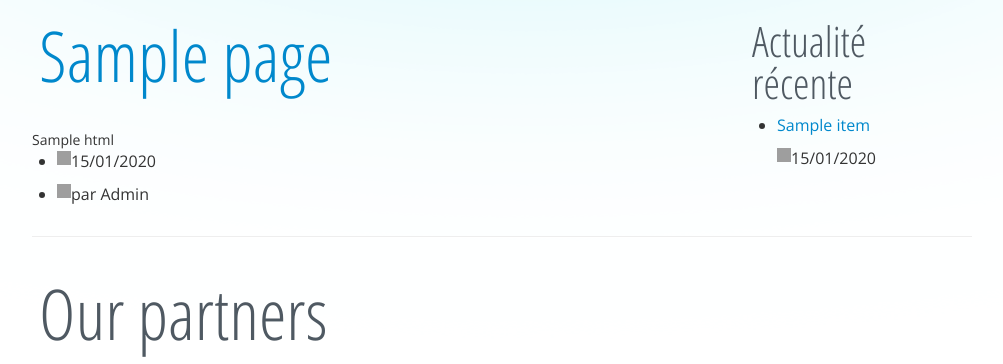
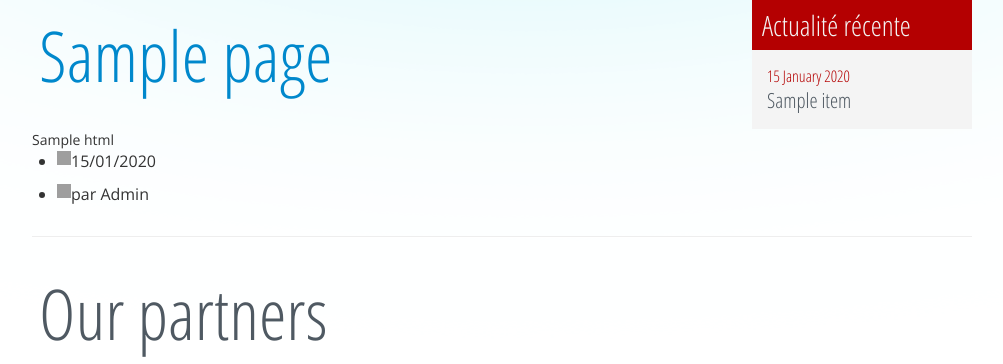
Before and after one commit to OWF/owf2013, a Python web app: template website/templates/news_item.html in a window 1280 px wide. Shown: the part 200-564 px from the top of the page, without its empty margins (138-1141 px from the left). Run offline with Jinja, Linux system fonts and the light colour scheme; the template is opened without the code that fills it: most values are stand-ins (such as "Sample title", 1, 10 or a date in 2020); grey boxes are pictures that could not be loaded.

Commit message:
Update latest news menu.

```diff
--- a/website/static/css/stylesheet.css
+++ b/website/static/css/stylesheet.css
@@ -320,6 +320,10 @@ body {
   font-size: 1.3em;
 }
 
+#hr-partner {
+  margin: 18px 0;
+}
+
 #rd-productif {
   display: block;
   margin: 23px auto 0 auto;
@@ -463,7 +467,6 @@ body {
   border-color: #EBEBEB;
   border-style: solid none;
   border-width: 1px 0;
-  margin: 18px 0;
 }
 
 /* added / overridden by SF */
@@ -507,3 +510,48 @@ body {
 .domain .btn {
   font-size: 16px;
 }
+
+/*   _macros.html   */
+#main .sidebar {
+  font-family: 'Open Sans Condensed', sans-serif;
+}
+
+#main .sidebar h2 {
+  color: #F4F4F4;
+  background-color: #B40001;
+  font-size: 2em;
+  font-weight: normal;
+  line-height: 1.8em;
+  padding-left: 10px;
+  margin: 0;
+}
+
+#main .sidebar ul {
+  background-color: #F4F4F4;
+  margin: 0;
+}
+
+#main .sidebar li {
+  list-style: none;
+  margin: 0;
+  padding: 15px;
+}
+
+#main .sidebar span {
+  display: block;
+}
+
+#main .sidebar a {
+  color: #4F5962;
+  font-size: 1.3em;
+}
+
+#main .sidebar .hr {
+  margin-left: 15px;
+  margin-right: 15px;
+}
+
+#main .latest-news-menu-date {
+  color: #B40001;
+  font-size: 1em;
+}
--- a/website/templates/_base.html
+++ b/website/templates/_base.html
@@ -136,7 +136,7 @@
           </div>
         </div>
       </div>
-      <div class="hr"></div>
+      <div id="hr-partner" class="hr"></div>
       <div id="sponsor" class="row">
         <div class="span2">
           <p class="partners-sub-title">{{ _("Diamond sponsor") }}</p>
--- a/website/templates/_macros.html
+++ b/website/templates/_macros.html
@@ -14,15 +14,12 @@
                     src="{{ url_for("image", path=item.image, h=200) }}"/>
               </a>
             {% endif %}
-
-            <p>
-              <a href="{{ url_for(".news_item", slug=item.slug) }}">{{ item.title }}</a>
-            </p>
-
-            <p class="date"><i
-                class="icon-calendar"></i>{{ item.date.strftime("%d/%m/%Y") }}
-            </p>
+            <span class="latest-news-menu-date">{{ item.date.strftime("%d %B %Y") }}</span>
+            <span class="latest-news-menu-content"><a href="{{ url_for(".news_item", slug=item.slug) }}">{{ item.title }}</a></span>
           </li>
+          {% if not loop.last %}
+            <div class="hr"></div>
+          {% endif %}
         {% endfor %}
       </ul>
     </div>
```
